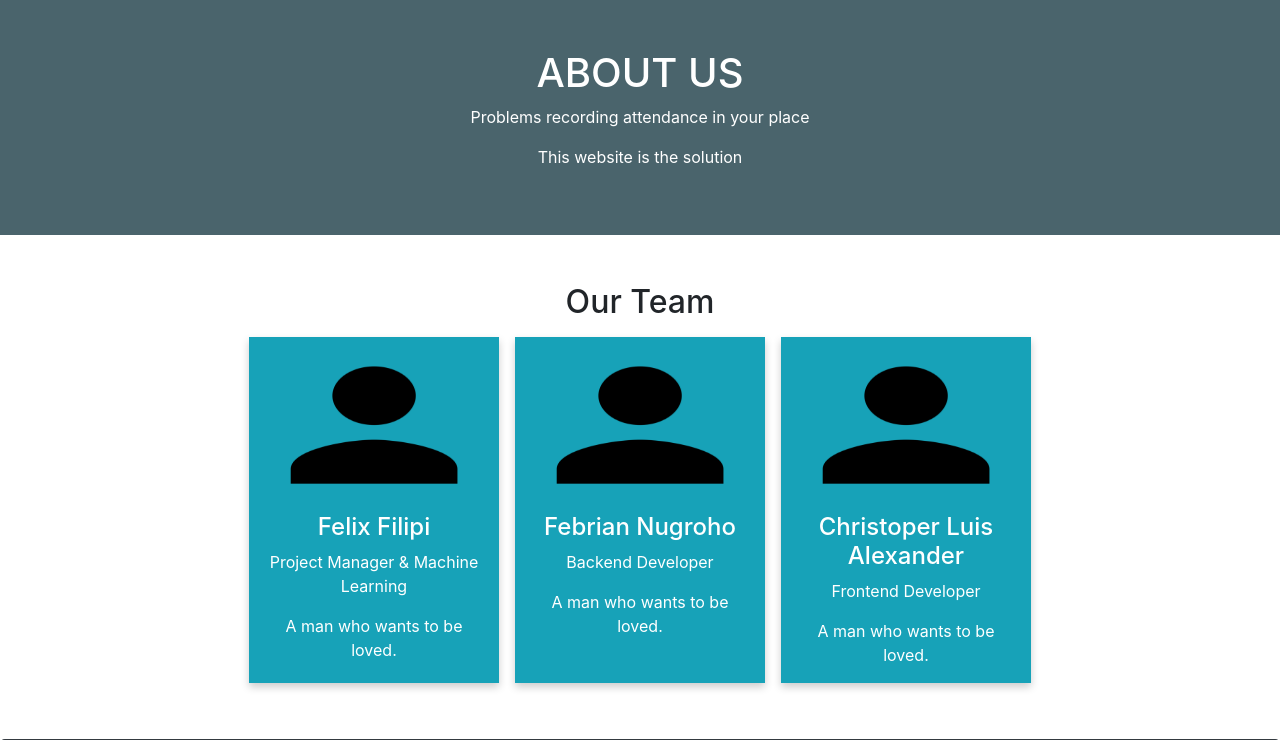
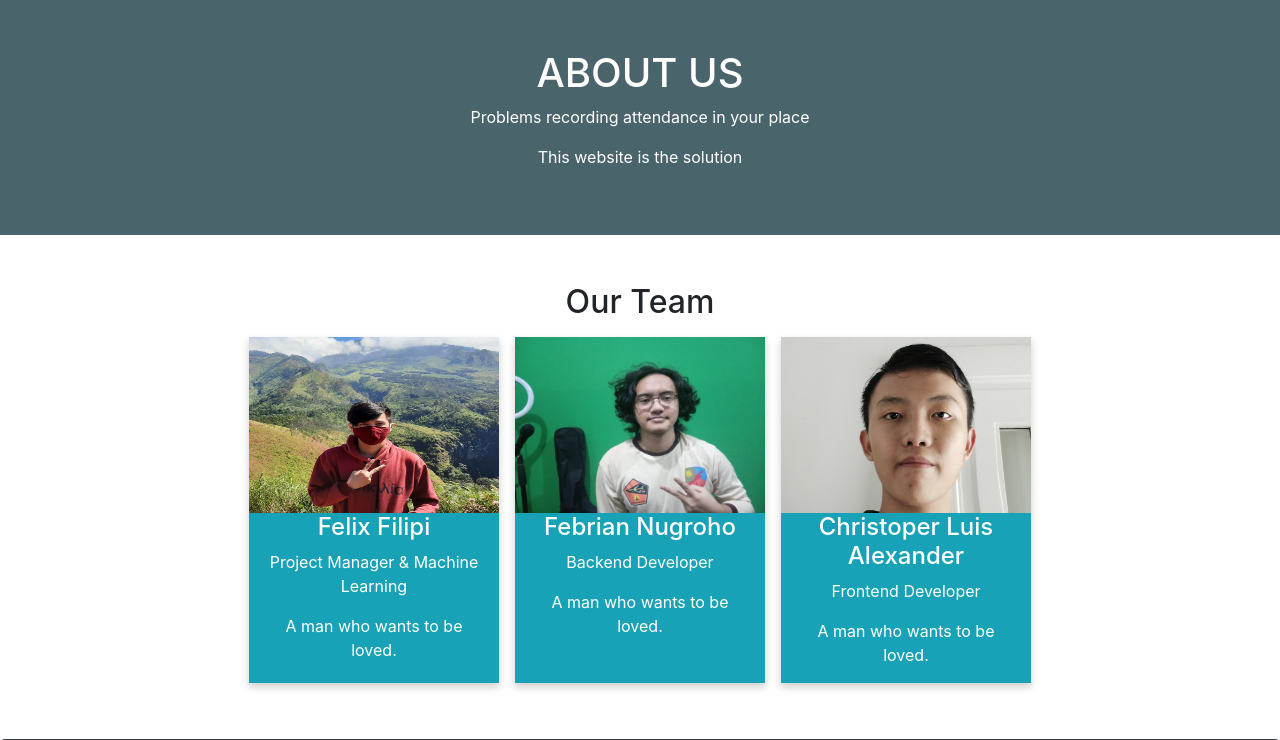
Before and after one commit to felixfilipi/E-eyes, a PHP site: page /frontend/about.php in a window 1280 px wide. Shown: the part 57-797 px from the top of the page. Run offline with PHP 8.4, Linux system fonts and the light colour scheme.

Commit message:
Update about.php

```diff
--- a/backend/frontend/about.php
+++ b/backend/frontend/about.php
@@ -48,7 +48,7 @@
 <h2 style="text-align:center" class="mt-5">Our Team</h2>
 <div class="cards-wrapper mb-5">
     <div class="card bg-info" style="width: 250px">
-      <img src="profile.png" alt="Felix Filipi" style="width:100%">
+      <img src="Felix.jpeg" alt="Felix Filipi" style="width:100%">
       <div class="container">
         <h4>Felix Filipi</h4>
         <p class="title">Project Manager & Machine Learning</p>
@@ -58,7 +58,7 @@
 
 
     <div class="card bg-info" style="width: 250px">
-      <img src="profile.png" alt="Febrian Nugroho" style="width:100%">
+      <img src="Febrian.jpeg" alt="Febrian Nugroho" style="width:100%">
       <div class="container">
         <h4>Febrian Nugroho</h4>
         <p class="title">Backend Developer</p>
@@ -67,7 +67,7 @@
     </div>
 
     <div class="card bg-info" style="width: 250px">
-      <img src="profile.png" alt="Christoper Luis Alexander" style="width:100%">
+      <img src="Christoper.jpg" alt="Christoper Luis Alexander" style="width:100%">
       <div class="container">
         <h4>Christoper Luis Alexander</h4>
         <p class="title">Frontend Developer</p>
```
